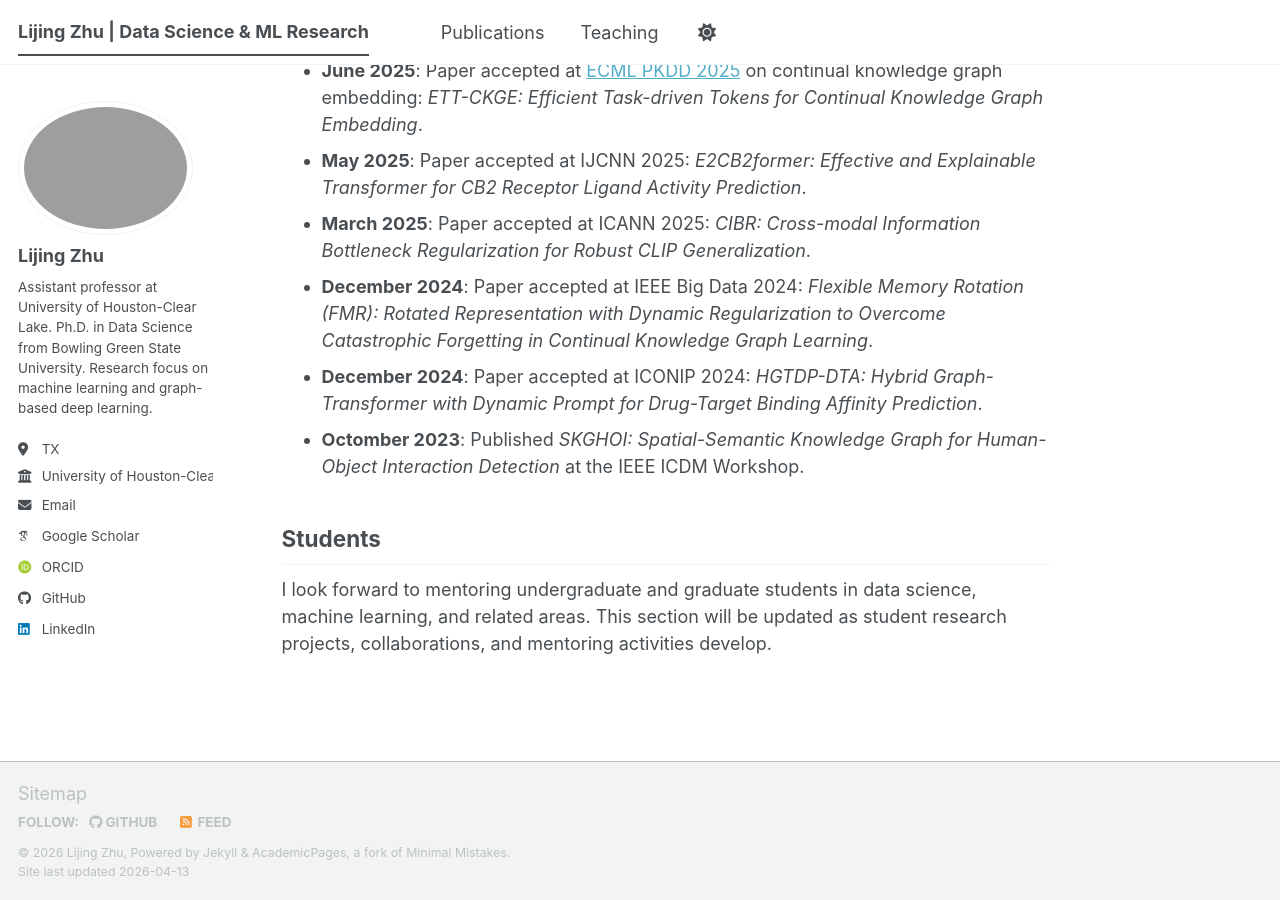
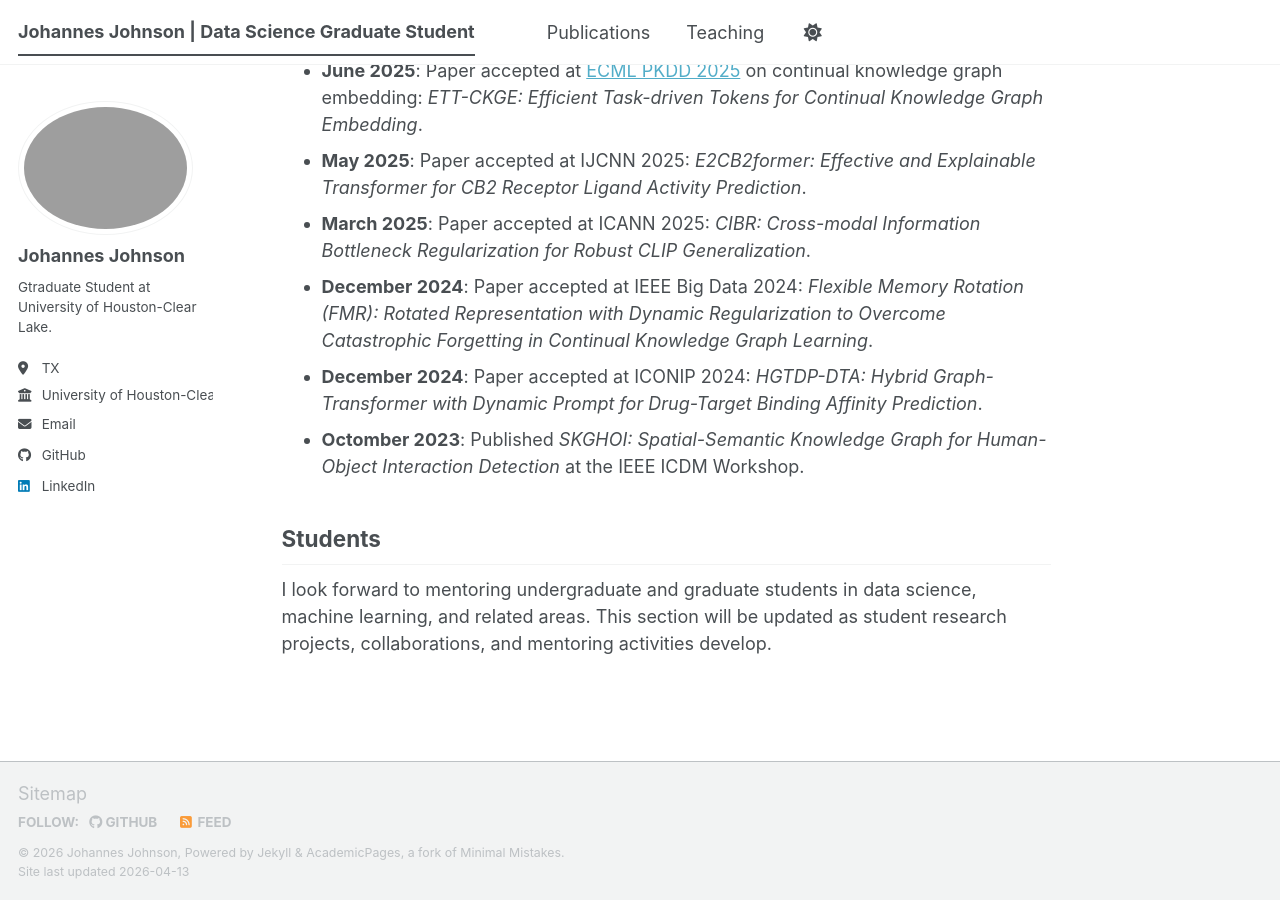
Before and after one commit to JOHANNES-SHELSON-J/JOHANNES-SHELSON-J.github.io, a Jekyll site: the page built from _pages/about.md, in a window 1280 px wide and 900 px high, scrolled down 1158 px. Built offline with Jekyll 4.4.1, drawn with Linux system fonts in a browser that asks for light colours; some web fonts are replaced; a script bundle is joined from its source files by our own code; library files that are not in the unit come from our copies.

Commit message:
Change author details and site metadata
Updated personal information including name, title, and contact details.

```diff
--- a/_config.yml
+++ b/_config.yml
@@ -7,17 +7,17 @@
 locale: "en-US"            # Main language/locale of the site
 site_theme: "default"      # Theme skin used by the site
 
-title: "Lijing Zhu | Data Science & ML Research"   # Text shown in browser tab and SEO metadata
+title: "Johannes Johnson | Data Science Graduate Student"   # Text shown in browser tab and SEO metadata
 title_separator: "-"       # Separator used in page titles
-name: "Lijing Zhu"         # Main name shown across the site
-description: "Academic portfolio and research in data science and machine learning"  # Short site description for search engines
+name: "Johannes Johnson"         # Main name shown across the site
+description: "Academic portfolio and Research in Data Science"  # Short site description for search engines
 
 # -------------------------
 # GitHub Pages repository settings
 # -------------------------
 # For a user site, url should match:
 # https://yourusername.github.io
-url: "https://lijingzhu1.github.io"
+url: "https://github.com/JOHANNES-SHELSON-J/JOHANNES-SHELSON-J.github.io"
 
 # Leave baseurl empty for a user site repository named:
 # yourusername.github.io
@@ -26,25 +26,23 @@ baseurl: ""
 
 # Must match the GitHub repository path exactly:
 # username/repository-name
-repository: "lijingzhu1/lijingzhu1.github.io"
+#repository: "lijingzhu1/lijingzhu1.github.io"
 
 # -------------------------
 # Author profile information
 # -------------------------
 author:
-  avatar: "profile.JPG"    # Profile image file shown in the sidebar/profile area
-  name: "Lijing Zhu"
-  bio: "Assistant professor at University of Houston-Clear Lake. Ph.D. in Data Science from Bowling Green State University. Research focus on machine learning and graph-based deep learning."
+  avatar: "Johannes Portfolio Image.jpeg"    # Profile image file shown in the sidebar/profile area
+  name: "Johannes Johnson"
+  bio: "Gtraduate Student at University of Houston-Clear Lake."
   location: "TX"
   employer: "University of Houston-Clear Lake"
-  email: "zhul@uhcl.edu"
+  email: "JohnsonKoilPJ2816@uhcl.edu"
 
   # Professional / academic links
   # Leave a field empty if it is not used.
-  googlescholar: "https://scholar.google.com/citations?user=_c1ydPQAAAAJ&hl=en"
-  github: "lijingzhu1"
-  linkedin: "www.linkedin.com/in/lijingz-19970620"
-  orcid: "https://orcid.org/0009-0002-7107-2880"
+  github: "https://github.com/JOHANNES-SHELSON-J"
+  linkedin: "www.linkedin.com/in/johannes-johnson-882636257"
 
 # -------------------------
 # General behavior
```
